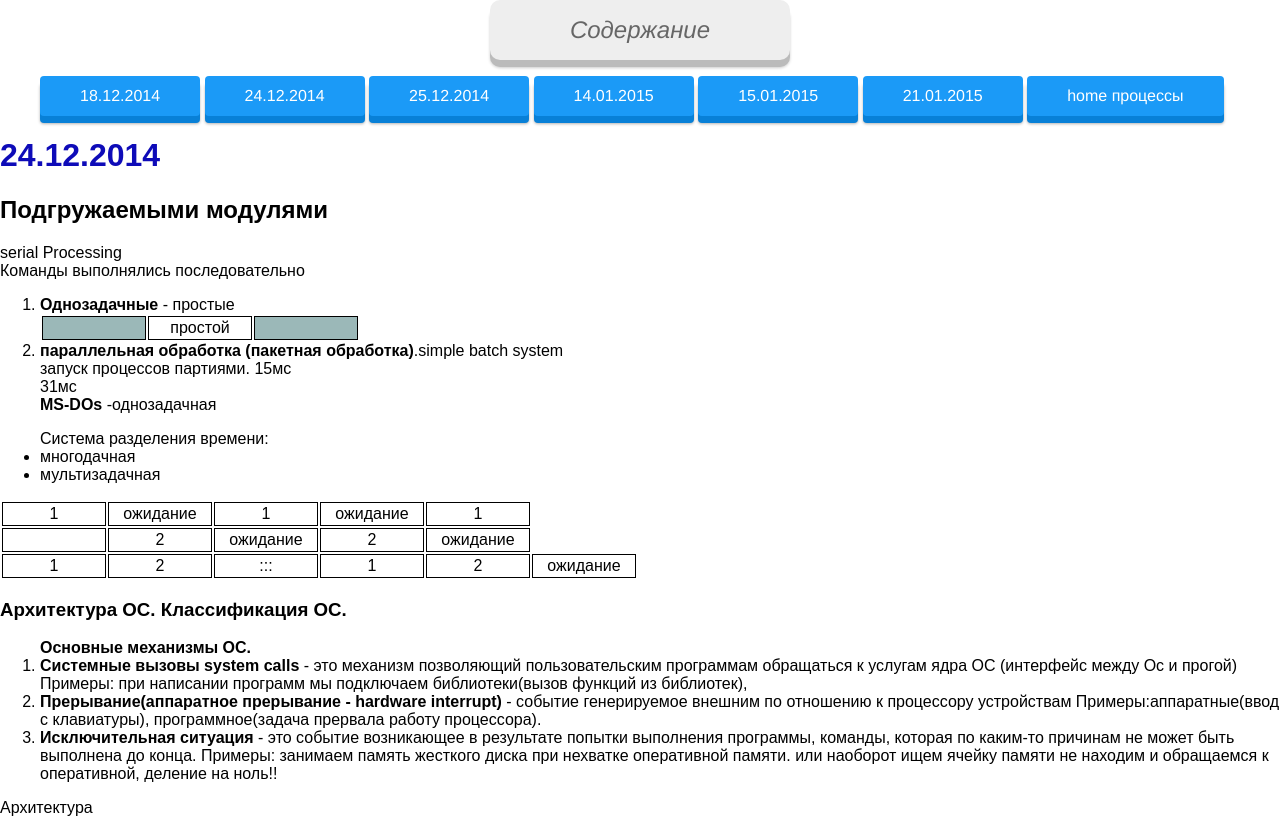
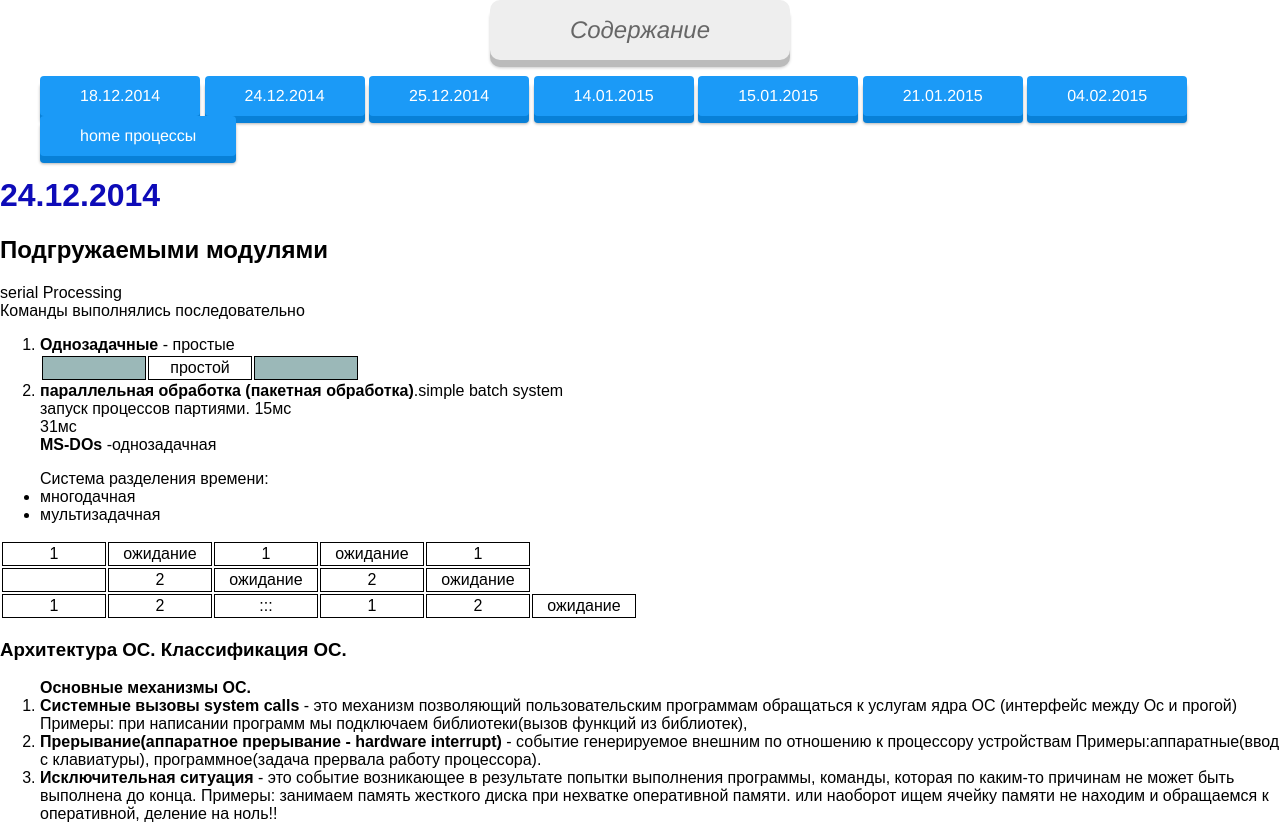
Before and after one commit to alyona-/fos, a plain HTML site: page 2)24.12.2014_w.html in a window 1280 px wide. Shown: the top 826 px of the page. Drawn offline with Linux system fonts and the light colour scheme.

Commit message:
debag 24

```diff
--- a/2)24.12.2014_w.html
+++ b/2)24.12.2014_w.html
@@ -19,9 +19,9 @@
 	<li><a href="4)14.01.2015_w.html" class="button button-3d button-primary button-rounded">14.01.2015</a></li>
 	<li><a href="5)15.01.2015_t.html" class="button button-3d button-primary button-rounded">15.01.2015</a></li>
 	<li><a href="21.01.2015_w.html" class="button button-3d button-primary button-rounded">21.01.2015</a></li>
+	<li><a href="8)04.02.2015_w.html" class="button button-3d button-primary button-rounded">04.02.2015</a></li>
 	<li><a href="home.html" class="button button-3d button-primary button-rounded">home процессы</a></li>
 </ul>
-
 <h1 class="date">24.12.2014</h1>
 <h2 class="theme">Подгружаемыми модулями</h2>
 
```
